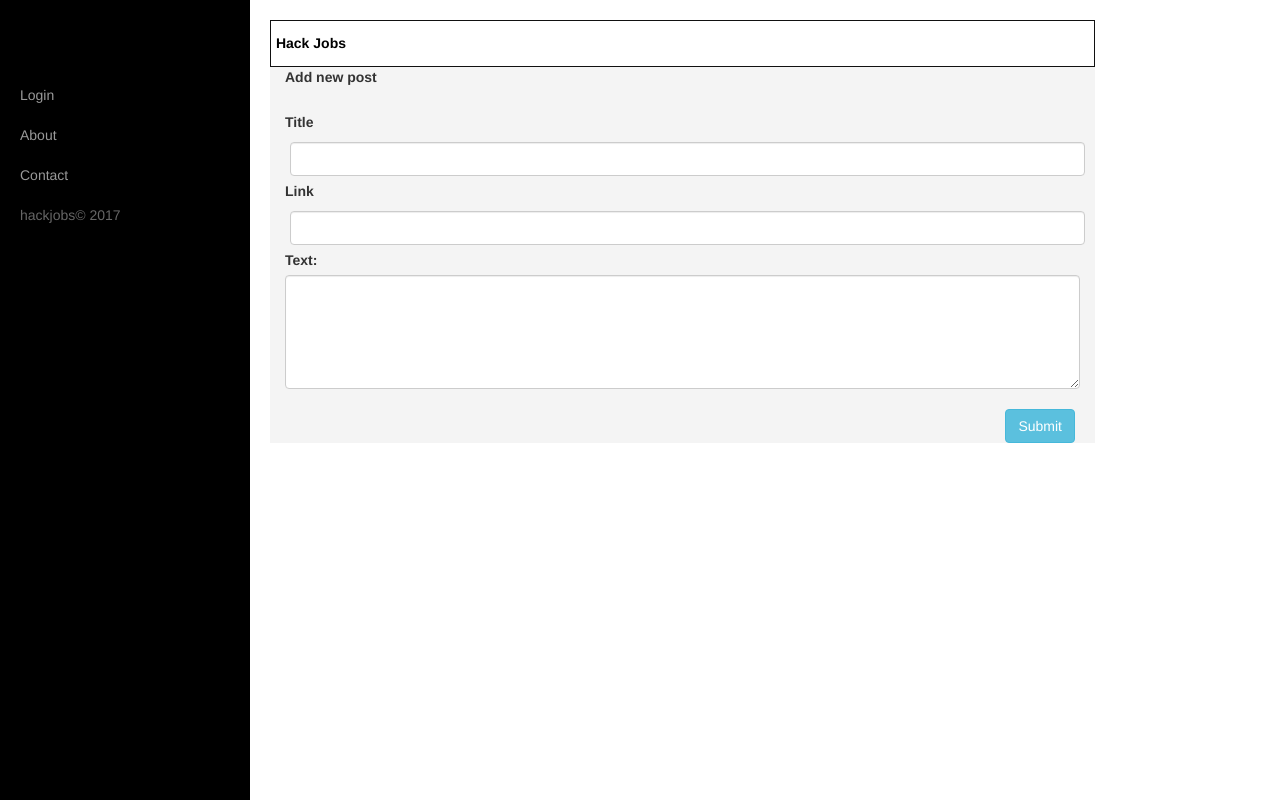
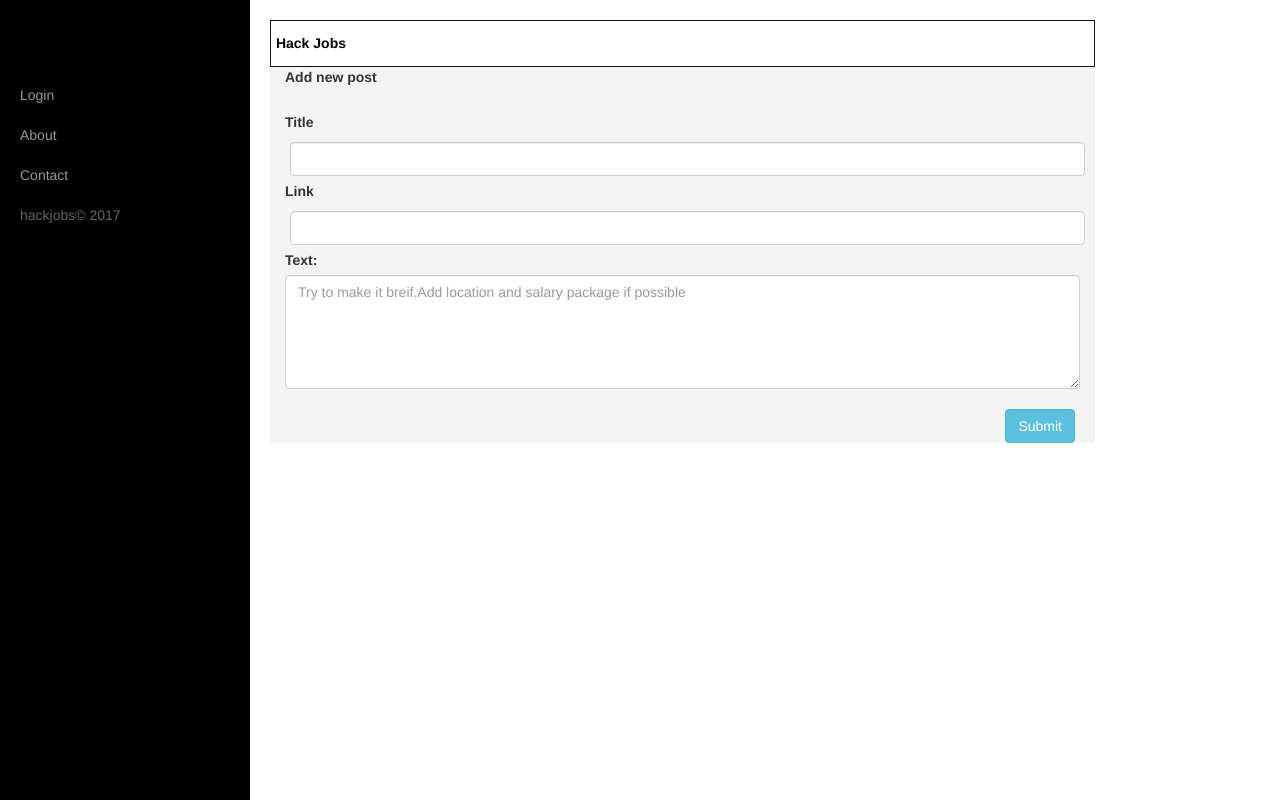
Before and after one commit to akshaynathr/HackJobs, a Flask app: page /add in a window 1280 px wide. Run offline with Flask 2, Linux system fonts and the light colour scheme; the visitor is signed in with stand-in values (Sample User, id 1); some libraries are stand-ins or nearby versions.

```diff
--- a/app/templates/add.html
+++ b/app/templates/add.html
@@ -81,7 +81,7 @@
 			    <!--<a href="#menu-toggle" class="btn btn-default" id="menu-toggle"></a> -->
 	    <div class="form-group">
 		  <label for="comment">Text:</label>
-		  <textarea class="form-control" rows="5" name="text" id="comment" required></textarea>
+		  <textarea class="form-control" rows="5" name="text" id="comment" placeholder="Try to make it breif.Add location and salary package if possible" required></textarea>
 
 	    </div>
 
```
